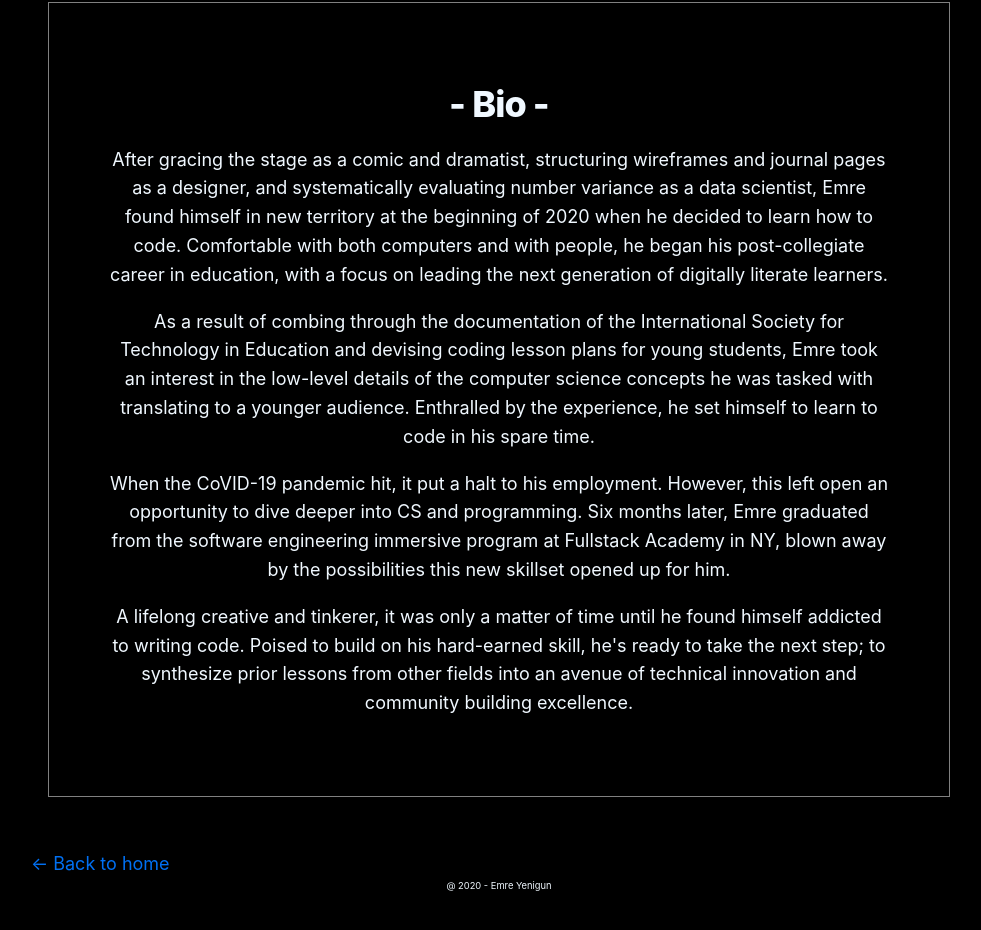
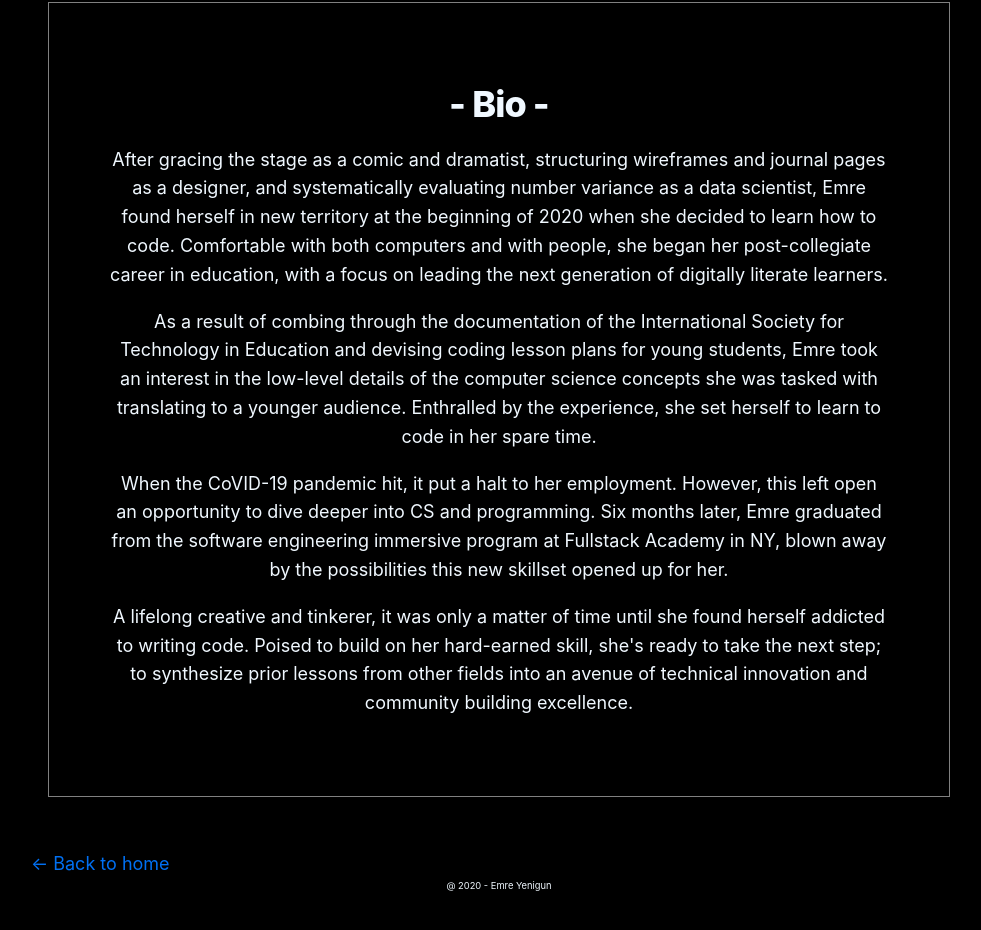
Before and after one commit to esyeng/emreyenigun.com, a Next.js app: page /about in a window 1280 px wide. Shown: the part 332-1262 px from the top of the page, without its empty margins (141-1122 px from the left). Built offline with nearby package versions, Linux system fonts and the light colour scheme.

Commit message:
pronoun changes <3

```diff
--- a/components/layout.js
+++ b/components/layout.js
@@ -47,7 +47,7 @@ export default function Layout({ children, home }) {
             <Link href="/">
               <a>
                 <img
-                  src="/images/profile.jpg"
+                  src="/images/embiopicsmol.jpg"
                   className={`${styles.headerImage} ${utilStyles.borderCircle}`}
                   alt={name}
                 />
--- a/pages/about.js
+++ b/pages/about.js
@@ -14,33 +14,33 @@ export default function About() {
         <p>
           After gracing the stage as a comic and dramatist, structuring
           wireframes and journal pages as a designer, and systematically
-          evaluating number variance as a data scientist, Emre found himself in
-          new territory at the beginning of 2020 when he decided to learn how to
-          code. Comfortable with both computers and with people, he began his
-          post-collegiate career in education, with a focus on leading the next
-          generation of digitally literate learners.
+          evaluating number variance as a data scientist, Emre found herself in
+          new territory at the beginning of 2020 when she decided to learn how
+          to code. Comfortable with both computers and with people, she began
+          her post-collegiate career in education, with a focus on leading the
+          next generation of digitally literate learners.
         </p>
         <p>
           As a result of combing through the documentation of the International
           Society for Technology in Education and devising coding lesson plans
           for young students, Emre took an interest in the low-level details of
-          the computer science concepts he was tasked with translating to a
-          younger audience. Enthralled by the experience, he set himself to
-          learn to code in his spare time.
+          the computer science concepts she was tasked with translating to a
+          younger audience. Enthralled by the experience, she set herself to
+          learn to code in her spare time.
         </p>
 
         <p>
-          When the CoVID-19 pandemic hit, it put a halt to his employment.
+          When the CoVID-19 pandemic hit, it put a halt to her employment.
           However, this left open an opportunity to dive deeper into CS and
           programming. Six months later, Emre graduated from the software
           engineering immersive program at Fullstack Academy in NY, blown away
-          by the possibilities this new skillset opened up for him.
+          by the possibilities this new skillset opened up for her.
         </p>
 
         <p>
           A lifelong creative and tinkerer, it was only a matter of time until
-          he found himself addicted to writing code. Poised to build on his
-          hard-earned skill, he's ready to take the next step; to synthesize
+          she found herself addicted to writing code. Poised to build on her
+          hard-earned skill, she's ready to take the next step; to synthesize
           prior lessons from other fields into an avenue of technical innovation
           and community building excellence.
         </p>
```
Also changed, not shown: public/images/embiopicsmol.jpeg (added), public/images/profile.jpg (deleted).
